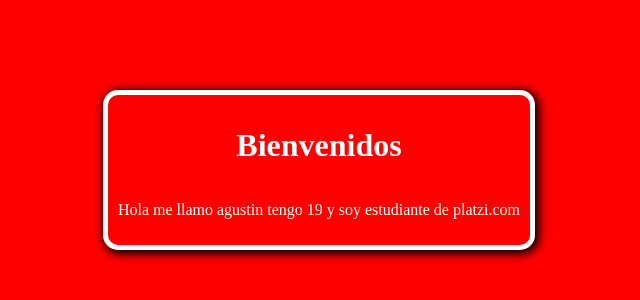
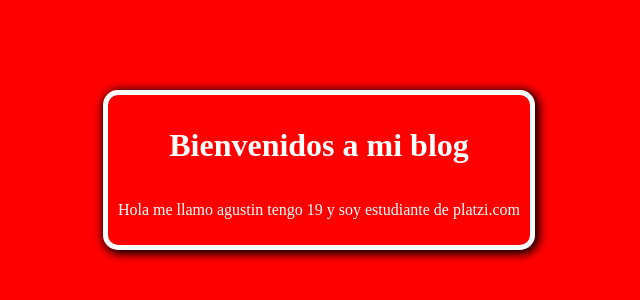
Before and after one commit to agusschniepp/practicas, a website: page public/index.html in a window 1280 px wide. Shown: the part 230-530 px from the top of the page, without its empty margins (321-961 px from the left). Drawn offline with Linux system fonts and the light colour scheme.

Commit message:
Una version nueva de la web

```diff
--- a/public/index.html
+++ b/public/index.html
@@ -13,7 +13,7 @@
     <div class="home">
     <header class="header-container">
         <h1>
-            Bienvenidos
+            Bienvenidos a mi blog
         </h1>
         <article>
             <p>
```
